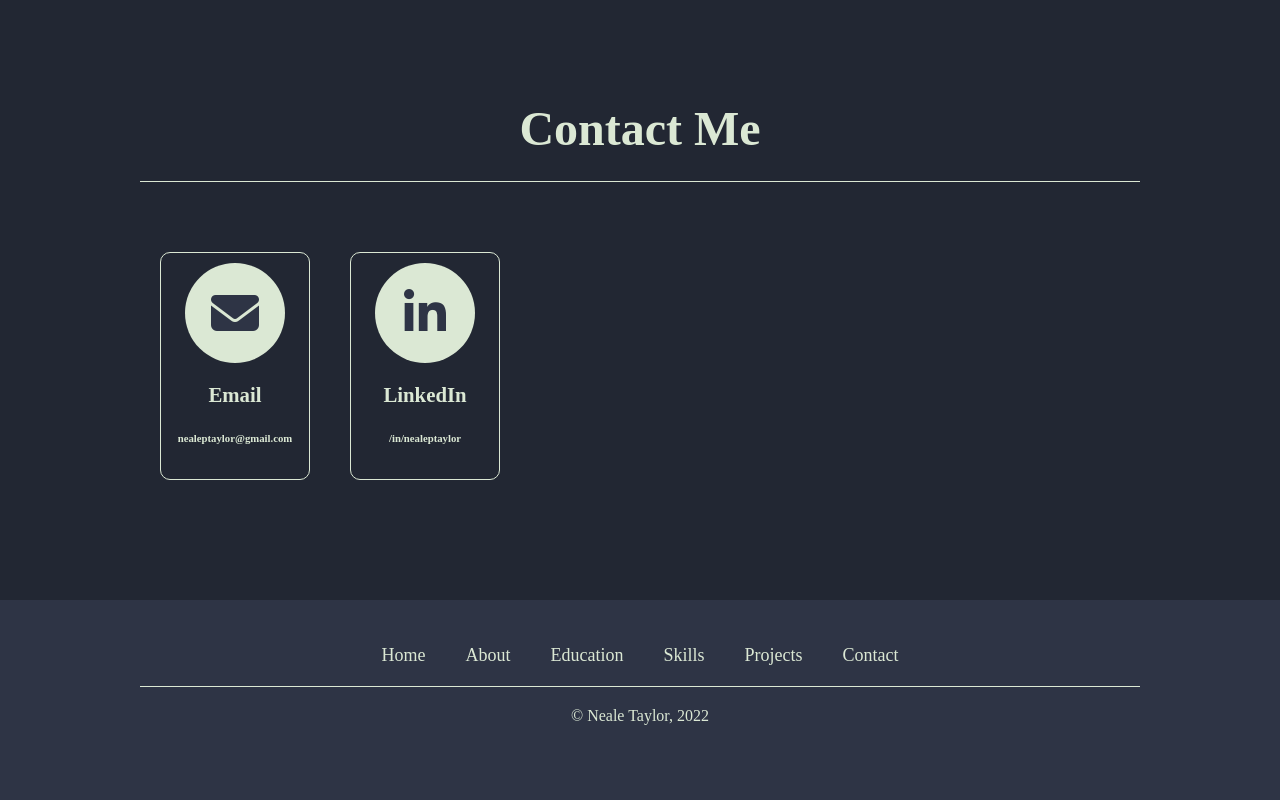
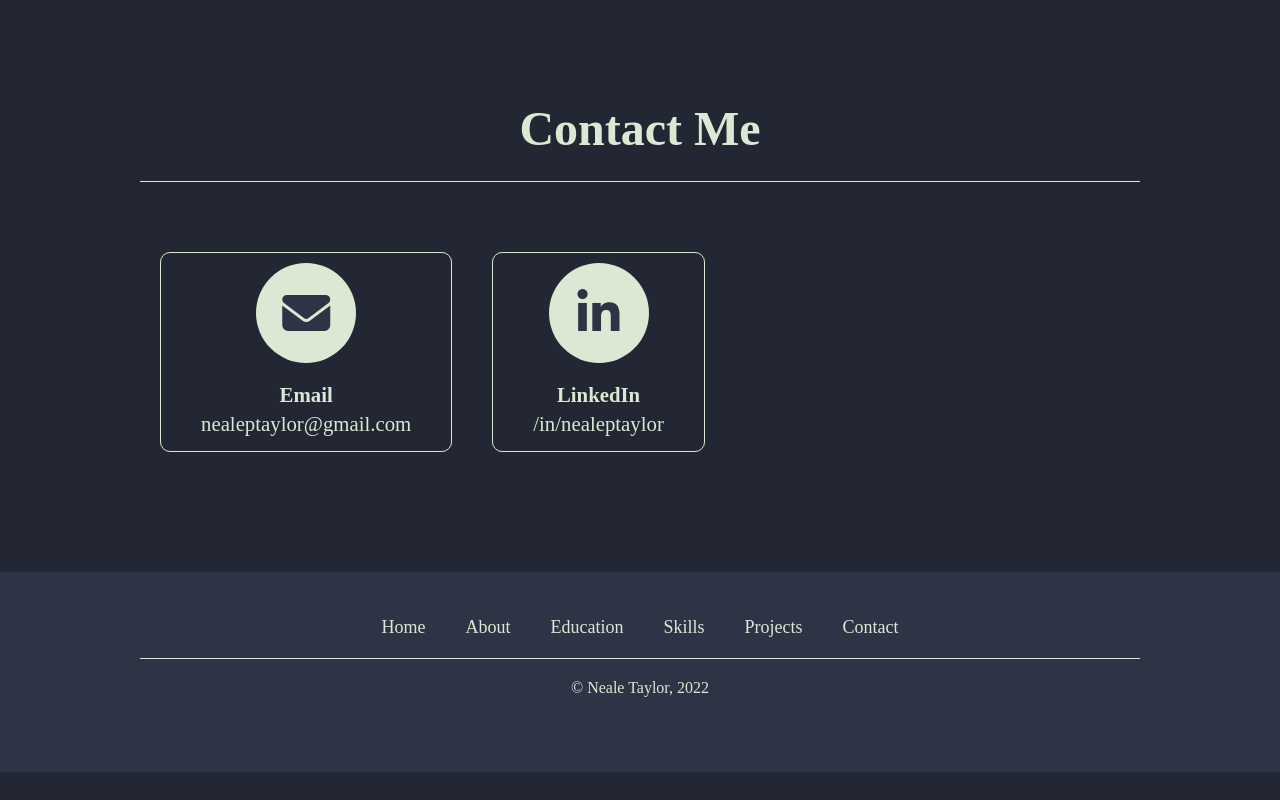
Before and after one commit to NealePT/nealetaylorcom, a React (Create React App) app in the folder react-site/: page / in a window 1280 px wide. Shown: the part 4035-4835 px from the top of the page. After the commit the page ends 4807 px from the top, so only its background shows below. Built offline with nearby package versions, Linux system fonts and the light colour scheme.

Commit message:
modify h6

```diff
--- a/react-site/src/components/Contact.scss
+++ b/react-site/src/components/Contact.scss
@@ -23,7 +23,7 @@
   // background-color: #DBE8D4;
   color: #DBE8D4;
   cursor: pointer;
-  width: 150px;
+  // width: 150px;
 }
 
 .contactLink i {
@@ -47,6 +47,12 @@
   margin: 0;
 }
 
+.contactLink h6 {
+  margin: 5px 30px 5px 30px;
+  font-size: 1.3rem;
+  font-weight: normal;
+}
+
 // .contactEmailLink:hover {
 //   background-color: #2E3445;
 //   color: #DBE8D4;
```
